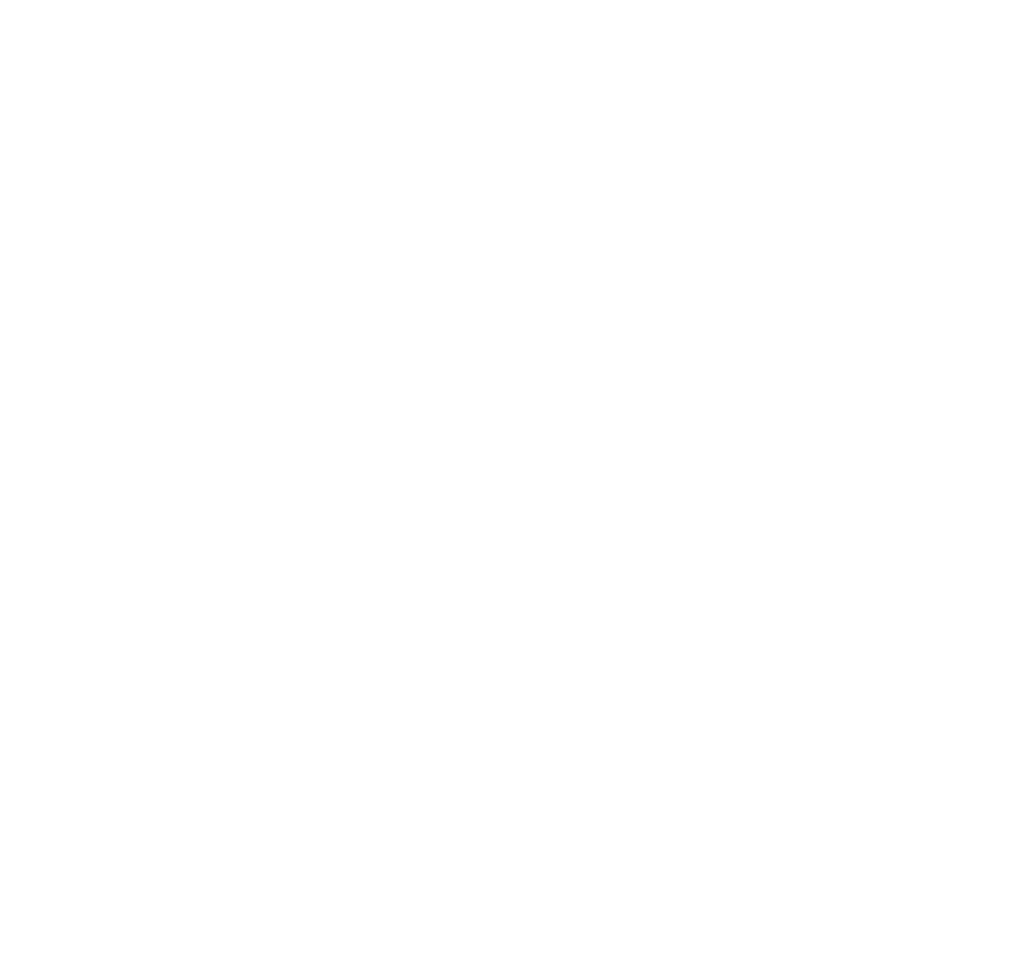
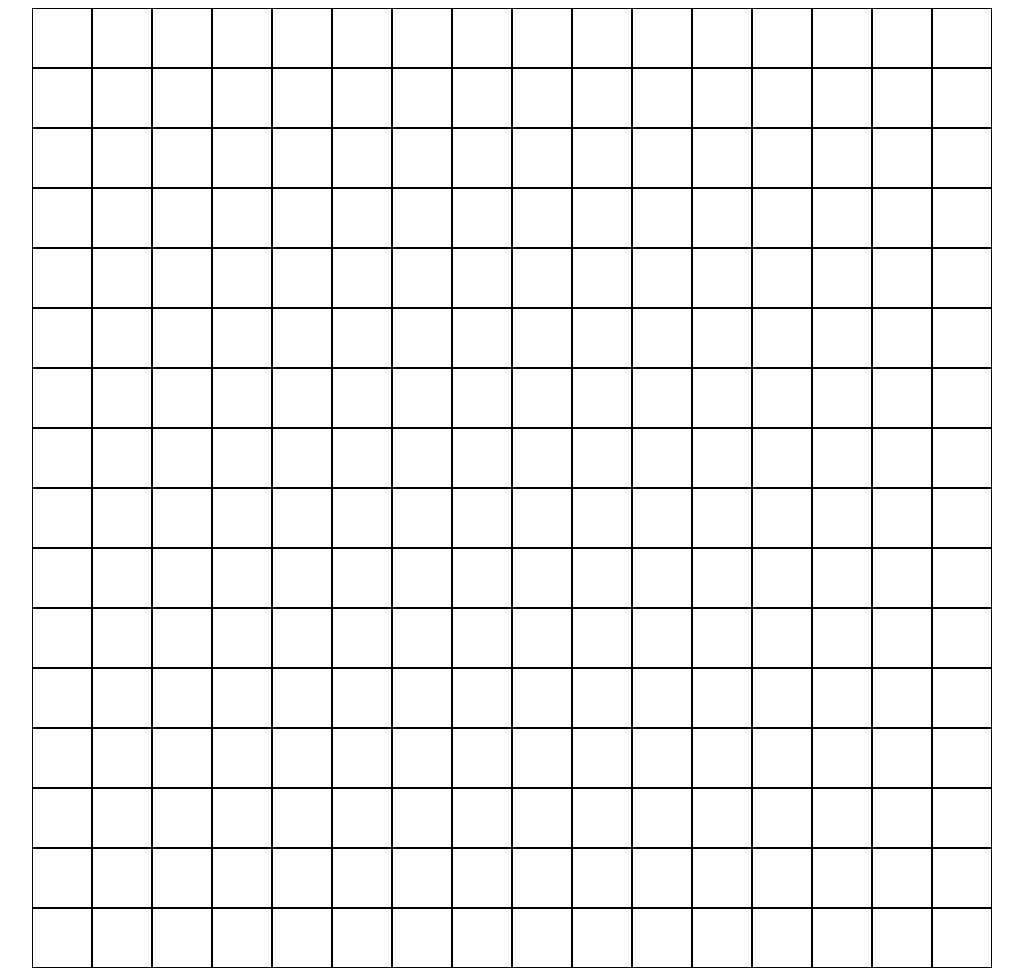
Before and after one commit to Tom-Pierce/etch-a-sketch, a plain HTML site: page index.html in a window 1280 px wide. Shown: the whole page, without its empty margins (128-1151 px from the left). Before the commit the page ends 800 px from the top, so only its background shows below. Drawn offline with Linux system fonts and the light colour scheme.

Commit message:
Create 16x16 grid of squares in the center of the screen

```diff
--- a/index.html
+++ b/index.html
@@ -1,5 +1,6 @@
 <!DOCTYPE html>
 <html lang="en">
+
 <head>
     <meta charset="UTF-8">
     <meta name="viewport" content="width=device-width, initial-scale=1.0">
@@ -7,7 +8,14 @@
     <link rel="stylesheet" href="./style.css">
     <script src="./script.js" defer></script>
 </head>
+
 <body>
 
+    <div class="container">
+
+
+    </div>
+
 </body>
+
 </html>
--- a/script.js
+++ b/script.js
@@ -0,0 +1,14 @@
+function init() {
+
+    const container = document.querySelector(".container");
+
+    for (i = 0; i < 16; i++) {
+        for (j = 0; j < 16; j++) {
+            const div = document.createElement("div");
+            div.classList.add("pixel");
+            container.appendChild(div);
+
+        }
+    }
+}
+init();
--- a/style.css
+++ b/style.css
@@ -0,0 +1,19 @@
+body {
+    display: flex;
+    justify-content: center;
+    align-items: center;
+}
+
+.container {
+    display: flex;
+    flex-wrap: wrap;
+    width: 960px;
+
+}
+
+.pixel {
+    height: 58px;
+    width: 58px;
+    border-style: solid;
+    border-width: 1px;
+}
```
